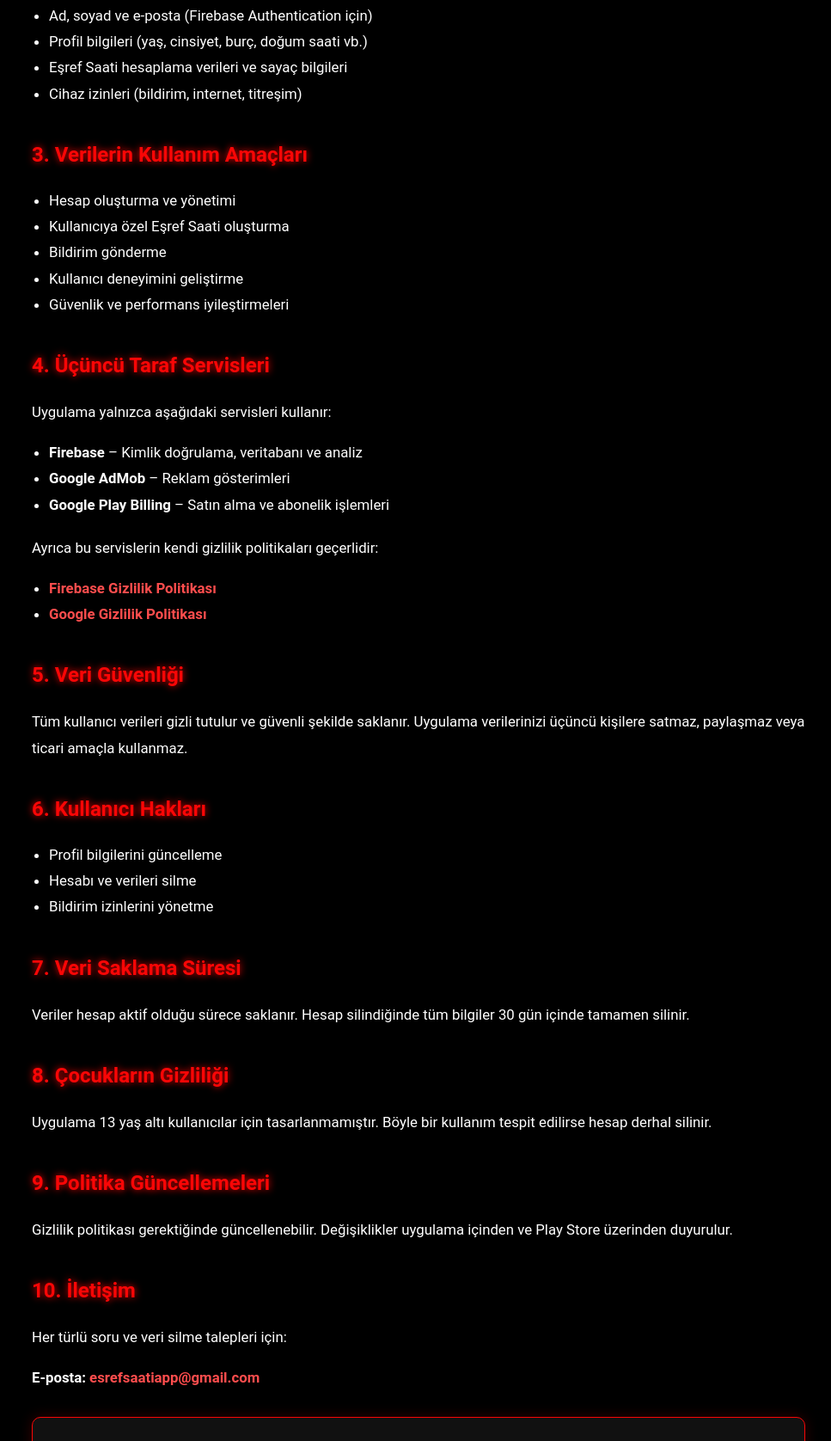
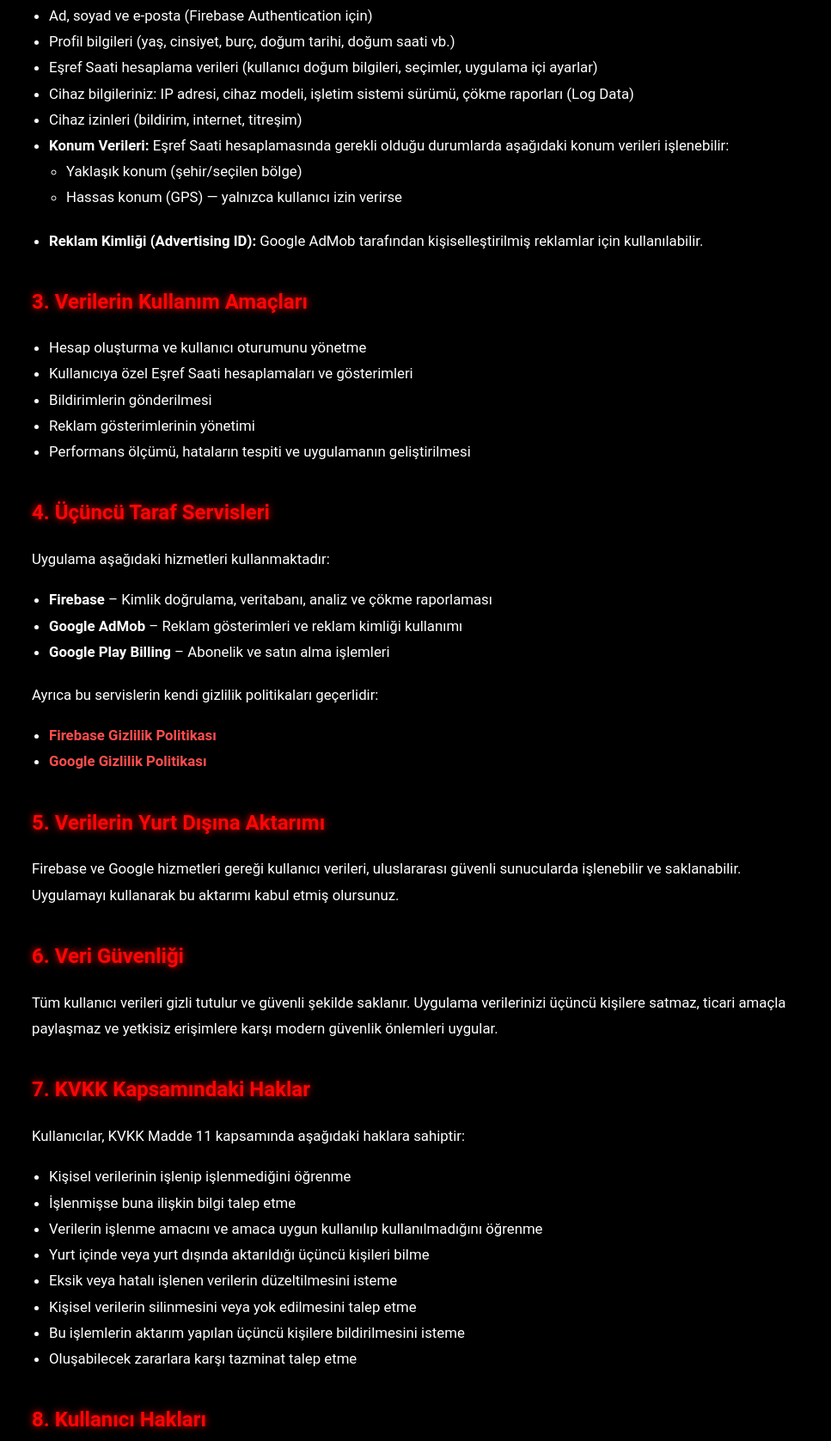
Before and after one commit to omereyibardakci/EsrefSaati_Gizlilik_Politikasi, a plain HTML site: page index.html in a window 1280 px wide. Shown: the part 443-2119 px from the top of the page at 86% size, without its empty margins (153-1120 px from the left). Drawn offline with Linux system fonts and the light colour scheme.

Commit message:
Update index.html

```diff
--- a/index.html
+++ b/index.html
@@ -94,26 +94,39 @@
   <h2>2. Toplanan Bilgiler</h2>
   <ul>
     <li>Ad, soyad ve e-posta (Firebase Authentication için)</li>
-    <li>Profil bilgileri (yaş, cinsiyet, burç, doğum saati vb.)</li>
-    <li>Eşref Saati hesaplama verileri ve sayaç bilgileri</li>
+    <li>Profil bilgileri (yaş, cinsiyet, burç, doğum tarihi, doğum saati vb.)</li>
+    <li>Eşref Saati hesaplama verileri (kullanıcı doğum bilgileri, seçimler, uygulama içi ayarlar)</li>
+    <li>Cihaz bilgileriniz: IP adresi, cihaz modeli, işletim sistemi sürümü, çökme raporları (Log Data)</li>
     <li>Cihaz izinleri (bildirim, internet, titreşim)</li>
+    <li>
+      <strong>Konum Verileri:</strong>
+      Eşref Saati hesaplamasında gerekli olduğu durumlarda aşağıdaki konum verileri işlenebilir:
+      <ul>
+        <li>Yaklaşık konum (şehir/seçilen bölge)</li>
+        <li>Hassas konum (GPS) — yalnızca kullanıcı izin verirse</li>
+      </ul>
+    </li>
+    <li>
+      <strong>Reklam Kimliği (Advertising ID):</strong>
+      Google AdMob tarafından kişiselleştirilmiş reklamlar için kullanılabilir.
+    </li>
   </ul>
 
   <h2>3. Verilerin Kullanım Amaçları</h2>
   <ul>
-    <li>Hesap oluşturma ve yönetimi</li>
-    <li>Kullanıcıya özel Eşref Saati oluşturma</li>
-    <li>Bildirim gönderme</li>
-    <li>Kullanıcı deneyimini geliştirme</li>
-    <li>Güvenlik ve performans iyileştirmeleri</li>
+    <li>Hesap oluşturma ve kullanıcı oturumunu yönetme</li>
+    <li>Kullanıcıya özel Eşref Saati hesaplamaları ve gösterimleri</li>
+    <li>Bildirimlerin gönderilmesi</li>
+    <li>Reklam gösterimlerinin yönetimi</li>
+    <li>Performans ölçümü, hataların tespiti ve uygulamanın geliştirilmesi</li>
   </ul>
 
   <h2>4. Üçüncü Taraf Servisleri</h2>
-  <p>Uygulama yalnızca aşağıdaki servisleri kullanır:</p>
+  <p>Uygulama aşağıdaki hizmetleri kullanmaktadır:</p>
   <ul>
-    <li><strong>Firebase</strong> – Kimlik doğrulama, veritabanı ve analiz</li>
-    <li><strong>Google AdMob</strong> – Reklam gösterimleri</li>
-    <li><strong>Google Play Billing</strong> – Satın alma ve abonelik işlemleri</li>
+    <li><strong>Firebase</strong> – Kimlik doğrulama, veritabanı, analiz ve çökme raporlaması</li>
+    <li><strong>Google AdMob</strong> – Reklam gösterimleri ve reklam kimliği kullanımı</li>
+    <li><strong>Google Play Billing</strong> – Abonelik ve satın alma işlemleri</li>
   </ul>
 
   <p>Ayrıca bu servislerin kendi gizlilik politikaları geçerlidir:</p>
@@ -122,38 +135,62 @@
     <li><a href="https://policies.google.com/privacy" target="_blank">Google Gizlilik Politikası</a></li>
   </ul>
 
-  <h2>5. Veri Güvenliği</h2>
+  <h2>5. Verilerin Yurt Dışına Aktarımı</h2>
+  <p>
+    Firebase ve Google hizmetleri gereği kullanıcı verileri, uluslararası güvenli sunucularda
+    işlenebilir ve saklanabilir. Uygulamayı kullanarak bu aktarımı kabul etmiş olursunuz.
+  </p>
+
+  <h2>6. Veri Güvenliği</h2>
   <p>
     Tüm kullanıcı verileri gizli tutulur ve güvenli şekilde saklanır. Uygulama verilerinizi üçüncü kişilere satmaz,
-    paylaşmaz veya ticari amaçla kullanmaz.
+    ticari amaçla paylaşmaz ve yetkisiz erişimlere karşı modern güvenlik önlemleri uygular.
   </p>
 
-  <h2>6. Kullanıcı Hakları</h2>
+  <h2>7. KVKK Kapsamındaki Haklar</h2>
+  <p>Kullanıcılar, KVKK Madde 11 kapsamında aşağıdaki haklara sahiptir:</p>
+  <ul>
+    <li>Kişisel verilerinin işlenip işlenmediğini öğrenme</li>
+    <li>İşlenmişse buna ilişkin bilgi talep etme</li>
+    <li>Verilerin işlenme amacını ve amaca uygun kullanılıp kullanılmadığını öğrenme</li>
+    <li>Yurt içinde veya yurt dışında aktarıldığı üçüncü kişileri bilme</li>
+    <li>Eksik veya hatalı işlenen verilerin düzeltilmesini isteme</li>
+    <li>Kişisel verilerin silinmesini veya yok edilmesini talep etme</li>
+    <li>Bu işlemlerin aktarım yapılan üçüncü kişilere bildirilmesini isteme</li>
+    <li>Oluşabilecek zararlara karşı tazminat talep etme</li>
+  </ul>
+
+  <h2>8. Kullanıcı Hakları</h2>
   <ul>
     <li>Profil bilgilerini güncelleme</li>
-    <li>Hesabı ve verileri silme</li>
-    <li>Bildirim izinlerini yönetme</li>
+    <li>Hesabı ve tüm verileri silme</li>
+    <li>Bildirim ve izin tercihlerini yönetme</li>
+    <li>Reklam kişiselleştirme ayarlarını cihaz üzerinden kapatma</li>
   </ul>
 
-  <h2>7. Veri Saklama Süresi</h2>
+  <h2>9. Veri Saklama Süresi</h2>
   <p>
-    Veriler hesap aktif olduğu sürece saklanır. Hesap silindiğinde tüm bilgiler 30 gün içinde tamamen silinir.
+    Veriler hesap aktif olduğu sürece saklanır. Kullanıcı hesabını sildiğinde tüm veriler 30 gün içerisinde tamamen kaldırılır.
   </p>
 
-  <h2>8. Çocukların Gizliliği</h2>
+  <h2>10. Çocukların Gizliliği</h2>
+  <p>Uygulama 13 yaş altı çocuklar için tasarlanmamıştır. Böyle bir kullanım tespit edilirse hesap derhal silinir.</p>
+
+  <h2>11. Hesap Silme</h2>
   <p>
-    Uygulama 13 yaş altı kullanıcılar için tasarlanmamıştır. Böyle bir kullanım tespit edilirse hesap derhal silinir.
+    Kullanıcılar hesaplarını uygulama içindeki
+    <strong>"Ayarlar &gt; Hesabımı Sil"</strong> bölümünden veya e-posta yoluyla silebilir.
   </p>
 
-  <h2>9. Politika Güncellemeleri</h2>
+  <h2>12. Politika Güncellemeleri</h2>
   <p>
-    Gizlilik politikası gerektiğinde güncellenebilir. Değişiklikler uygulama içinden ve Play Store üzerinden
-    duyurulur.
+    Gizlilik politikası zaman zaman güncellenebilir. Değişiklikler uygulama içinde ve Play Store üzerinden duyurulur.
   </p>
 
-  <h2>10. İletişim</h2>
-  <p>Her türlü soru ve veri silme talepleri için:</p>
+  <h2>13. İletişim</h2>
+  <p>Her türlü soru, öneri ve veri silme talepleri için:</p>
   <p><strong>E-posta:</strong> <a href="mailto:esrefsaatiapp@gmail.com">esrefsaatiapp@gmail.com</a></p>
+  <p><strong>Adres:</strong> Gaziantep / Türkiye</p>
 
   <div class="dev-box">
     <p><strong>Geliştirici:</strong> Ömer Eyibardakçı</p>
```
